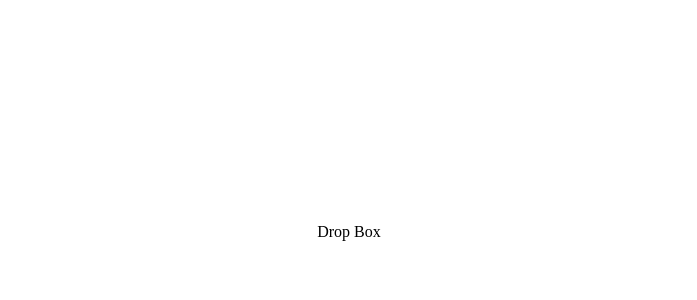
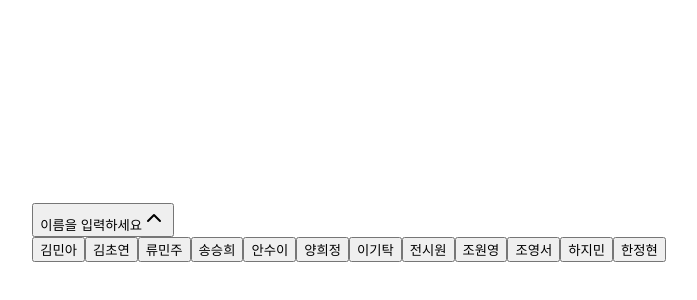
Before and after one commit to IT-Cotato/11th-FE-Networking-June, a React (Vite) app: page / in a window 1280 px wide. Shown: the part 168-468 px from the top of the page, without its empty margins (291-988 px from the left). Built offline with nearby package versions, Linux system fonts and the light colour scheme.

Commit message:
feat: DropBox 기본 상태 및 토글 기능 구현

```diff
--- a/src/components/DropBox.tsx
+++ b/src/components/DropBox.tsx
@@ -8,7 +8,31 @@
   const [isOpen, setIsOpen] = useState(false);
   const [selected, setSelected] = useState<IName | null>(null);
 
-  return <div>Drop Box</div>;
+  const handleToggle = () => {
+    setIsOpen((prev) => !prev);
+  };
+
+  const handleSelect = (item: IName) => {
+    setSelected(item);
+    setIsOpen(false);
+  };
+  return (
+    <div>
+      <div>
+        <button onClick={handleToggle}>
+          <span>{selected ? selected.name : "이름을 입력하세요"}</span>
+          <img src="/src/assets/chevron-up.svg" alt="토글 아이콘" />
+        </button>
+      </div>
+      <div>
+        {names.map((item) => (
+          <button key={item.id} onClick={() => handleSelect(item)}>
+            {item.name}
+          </button>
+        ))}
+      </div>
+    </div>
+  );
 };
 
 export default DropBox;
```
